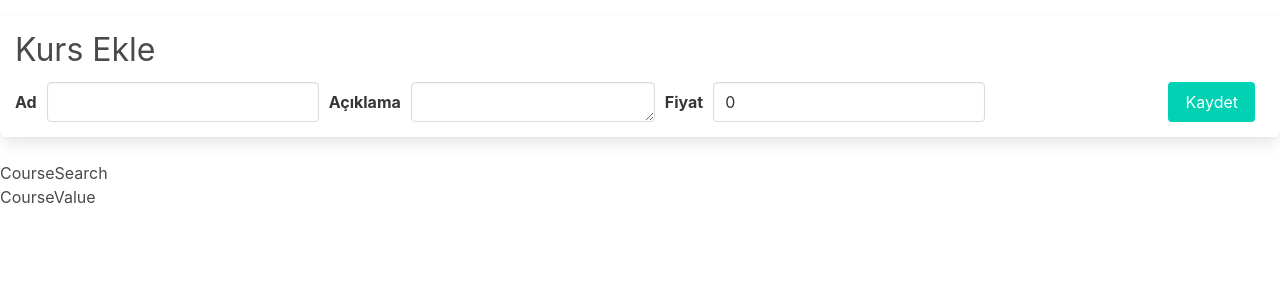
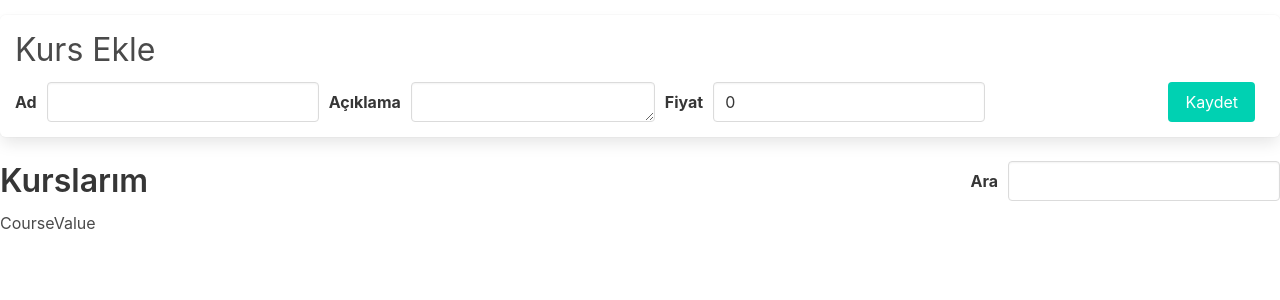
Before and after one commit to zehraseren/addcourseapp, a React (Create React App) app: page / in a window 1280 px wide. Shown: the top 300 px of the page. Built offline with nearby package versions, Linux system fonts and the light colour scheme.

Commit message:
Search component'i oluşturuldu.

```diff
--- a/src/App.css
+++ b/src/App.css
@@ -89,3 +89,25 @@
   display: block;
   margin: 40px 20px;
 }
+
+.listHeader {
+  display: flex;
+  flex-direction: row;
+  justify-content: space-between;
+  align-items: center;
+  margin-bottom: 10px;
+}
+
+.listHeader h3.title {
+  margin-bottom: 0;
+}
+
+.listHeader .search {
+  display: flex;
+  align-items: center;
+}
+
+.listHeader .search .label {
+  margin-bottom: 0;
+  margin-right: 10px;
+}
--- a/src/components/CourseSearch.js
+++ b/src/components/CourseSearch.js
@@ -1,9 +1,28 @@
-import React from 'react'
+import React from "react";
+import { useSelector, useDispatch } from "react-redux";
+import { changeSearchTerm } from "../store/slices/courseSlice";
 
 function CourseSearch() {
+  const dispatch = useDispatch();
+  const searchTerm = useSelector((state) => {
+    return state.courses.searchTerm;
+  });
+
   return (
-    <div>CourseSearch</div>
-  )
+    <div className="listHeader">
+      <h3 className="title is-3">Kurslarım</h3>
+      <div className="search field is-horizontal">
+        <label className="label">Ara</label>
+        <input
+          className="input"
+          onChange={(event) => {
+            dispatch(changeSearchTerm(event.target.value));
+          }}
+          value={searchTerm}
+        />
+      </div>
+    </div>
+  );
 }
 
-export default CourseSearch
+export default CourseSearch;
--- a/src/store/slices/courseSlice.js
+++ b/src/store/slices/courseSlice.js
@@ -21,8 +21,11 @@ const courseSlice = createSlice({
       });
       state.data = updatedCourses;
     },
+    changeSearchTerm(state, action) {
+      state.searchTerm = action.payload;
+    },
   },
 });
 
-export const { addCourse, removeCourse } = courseSlice.actions;
+export const { addCourse, removeCourse, changeSearchTerm } = courseSlice.actions;
 export const courseReducer = courseSlice.reducer;
```
